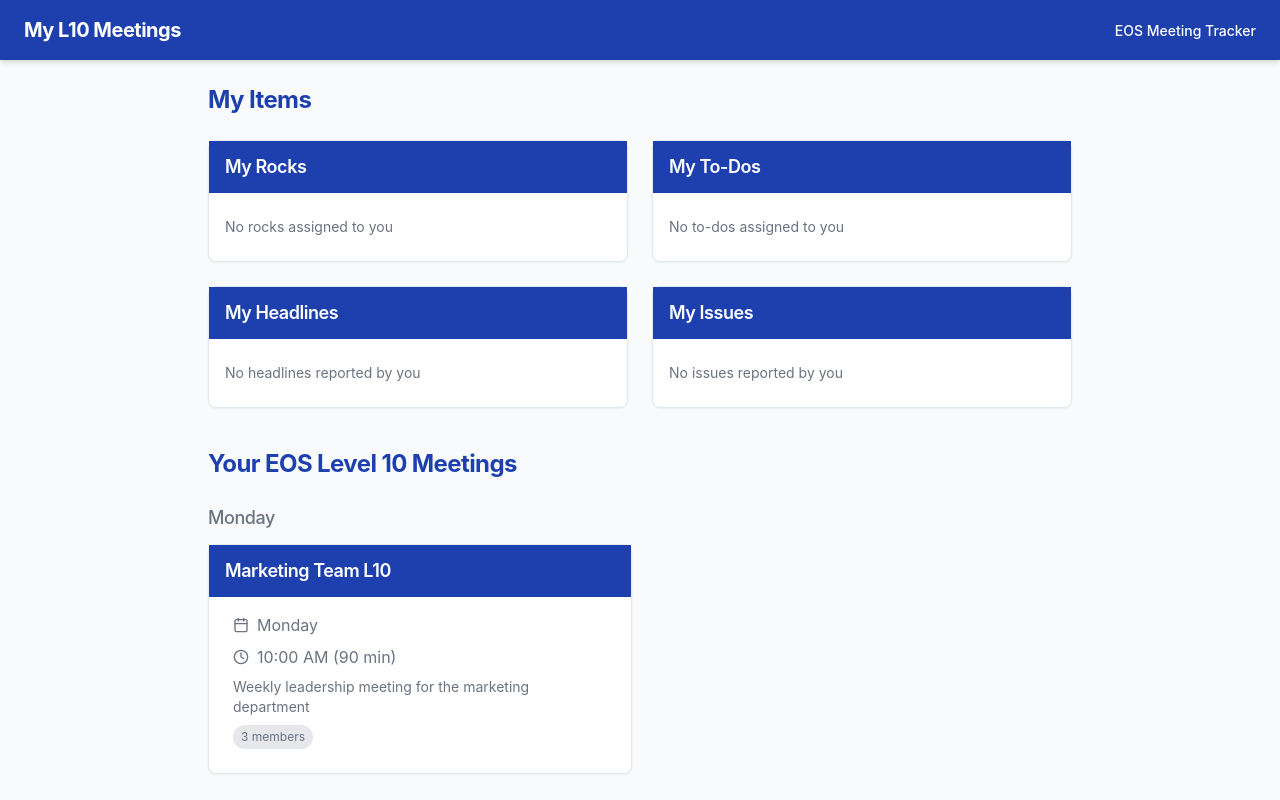
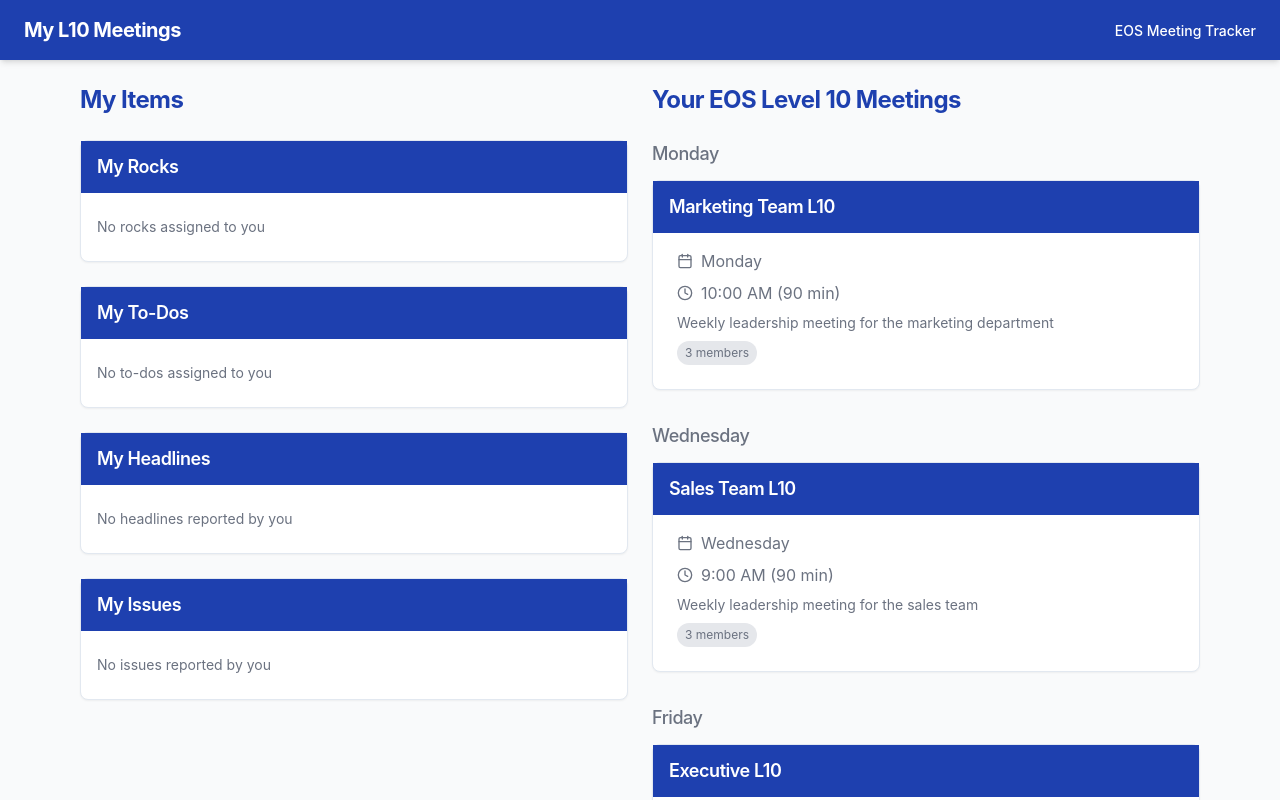
Before and after one commit to mgivney/agenda-x, a React (Vite) app: page /meetings in a window 1280 px wide. Shown: the top 800 px of the page. Built offline with nearby package versions, Linux system fonts and the light colour scheme.

Commit message:
Organize landing page content
Organize "My Items" and "Your EOS Level 10 Meetings" sections side by side on the landing page.

```diff
--- a/src/pages/MeetingList.tsx
+++ b/src/pages/MeetingList.tsx
@@ -56,11 +56,13 @@ const MeetingList = () => {
     <div className="min-h-screen bg-gray-50">
       <Header title="My L10 Meetings" />
 
-      <div className="container max-w-4xl mx-auto py-6 px-4">
-        {/* Personal Items Section */}
+      <div className="container max-w-6xl mx-auto py-6 px-4">
+        <div className="flex flex-col lg:flex-row gap-6">
+          {/* My Items Section */}
+          <div className="lg:w-1/2">
             <h2 className="text-2xl font-bold text-eos-blue mb-6">My Items</h2>
 
-        <div className="grid grid-cols-1 lg:grid-cols-2 gap-6 mb-10">
+            <div className="grid grid-cols-1 gap-6">
               {/* Rocks */}
               <Card>
                 <CardHeader className="bg-eos-blue text-white py-3 px-4">
@@ -171,8 +173,10 @@ const MeetingList = () => {
                 </CardContent>
               </Card>
             </div>
+          </div>
 
           {/* Meetings Section */}
+          <div className="lg:w-1/2">
             <h2 className="text-2xl font-bold text-eos-blue mb-6">Your EOS Level 10 Meetings</h2>
 
             {userMeetings.length === 0 ? (
@@ -184,7 +188,7 @@ const MeetingList = () => {
                 {sortedDays.map(day => (
                   <div key={day} className="animate-fade-in">
                     <h3 className="text-lg font-medium text-eos-gray mb-3">{day}</h3>
-                <div className="grid grid-cols-1 md:grid-cols-2 gap-4">
+                    <div className="grid grid-cols-1 gap-4">
                       {meetingsByDay[day].map(meeting => (
                         <MeetingCard key={meeting.id} meeting={meeting} />
                       ))}
@@ -195,6 +199,8 @@ const MeetingList = () => {
             )}
           </div>
         </div>
+      </div>
+    </div>
   );
 };
 
```
Lines whose indentation alone changed are shown as unchanged.
